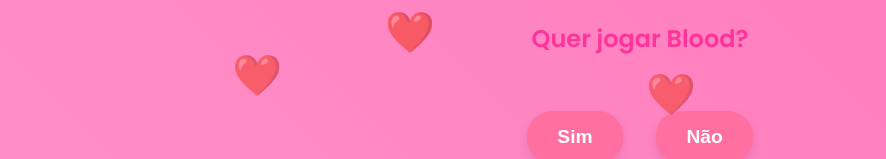
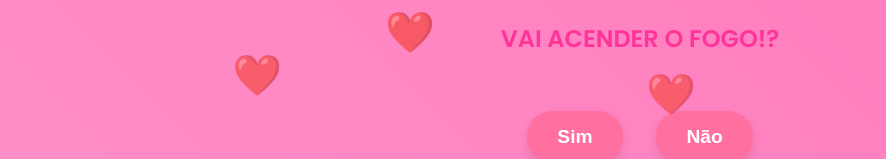
Before and after one commit to Shiroxix/leticia, a plain HTML site: page index.html in a window 1280 px wide. Shown: the part 199-358 px from the top of the page, without its empty margins (0-886 px from the left). Drawn offline with Linux system fonts and the light colour scheme.

Commit message:
Update index.html

```diff
--- a/index.html
+++ b/index.html
@@ -129,7 +129,7 @@
 </head>
 <body>
   <h1>Te lovo leh</h1>
-  <p>Quer jogar Blood?</p>
+  <p>VAI ACENDER O FOGO!?</p>
 
   <div class="buttons">
     <button onclick="alert('ENTÃO BORA CARAI!')">Sim</button>
```
